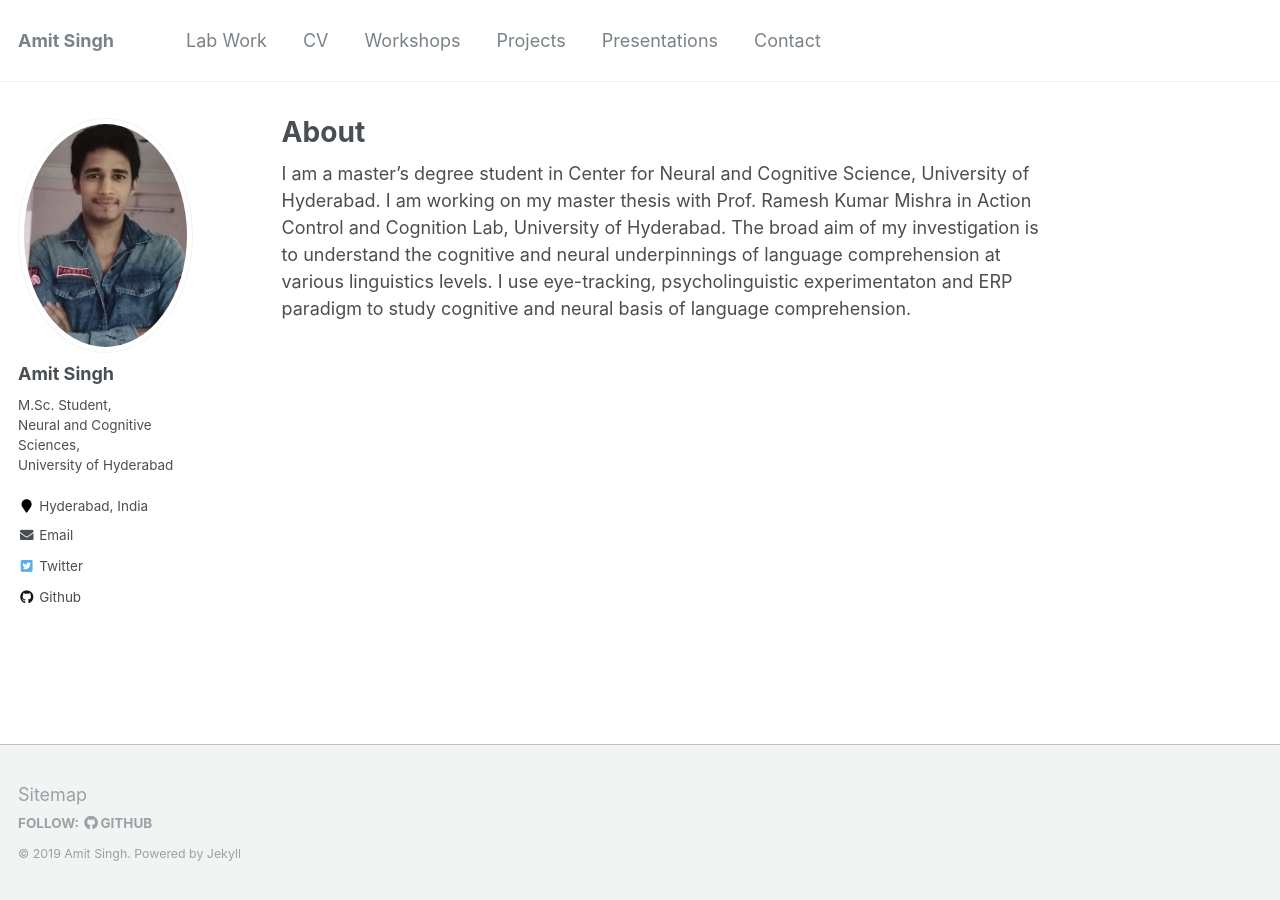
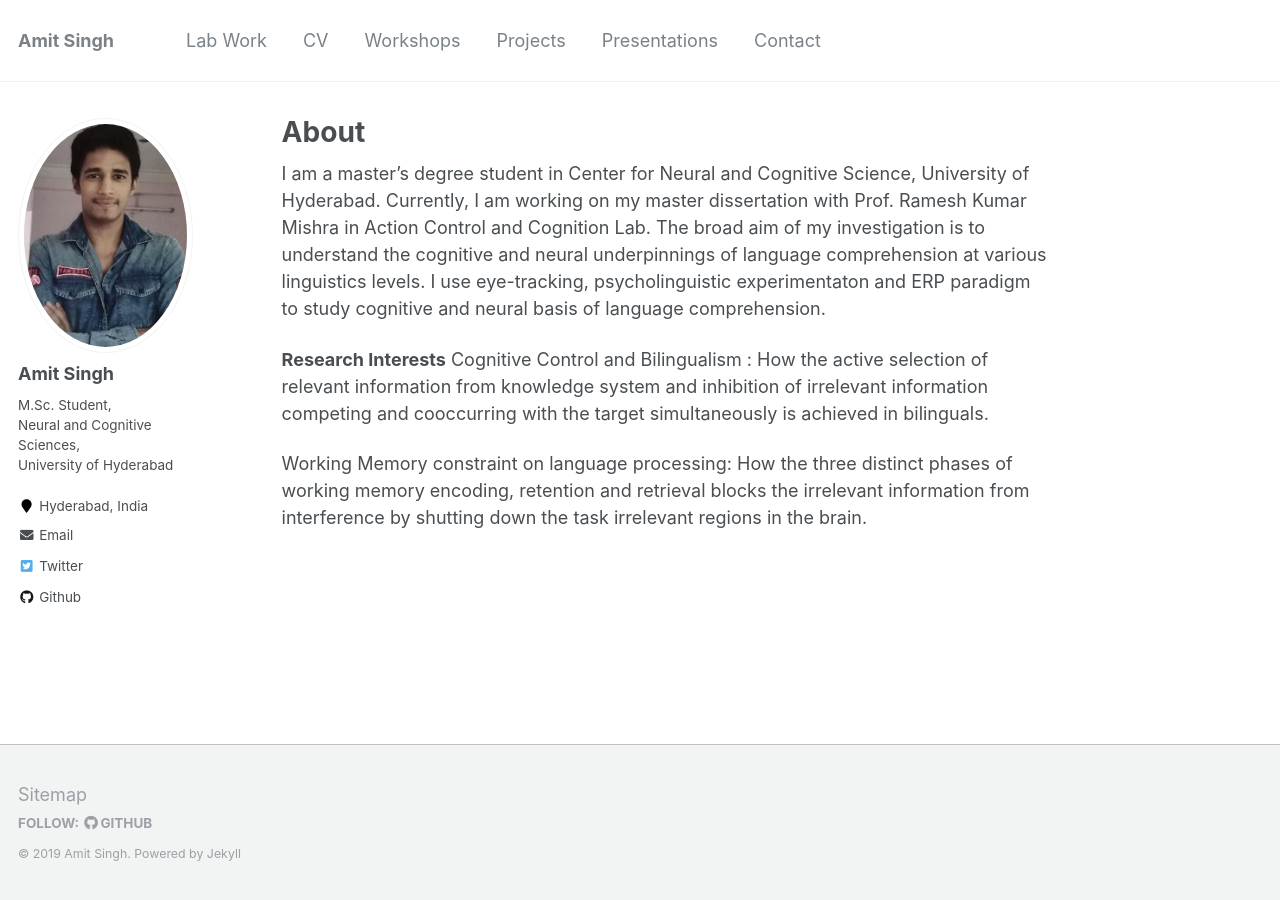
Before and after one commit to amits1ngh/amits1ngh.github.io, a Jekyll site: the page built from _pages/about.md, in a window 1280 px wide. Built offline with Jekyll 4.4.1, drawn with Linux system fonts in a browser that asks for light colours.

Commit message:
Update about.md

```diff
--- a/_pages/about.md
+++ b/_pages/about.md
@@ -7,4 +7,9 @@ redirect_from:
   - /about/
   - /about.html
 ---
-I am a master's degree student in Center for Neural and Cognitive Science, University of Hyderabad. I am working on my master thesis with Prof. Ramesh Kumar Mishra in Action Control and Cognition Lab, University of Hyderabad. The broad aim of my investigation is to understand the cognitive and neural underpinnings of language comprehension at various linguistics levels. I use eye-tracking, psycholinguistic experimentaton and ERP paradigm to study cognitive and neural basis of language comprehension.
+I am a master's degree student in Center for Neural and Cognitive Science, University of Hyderabad. Currently, I am working on my master dissertation with Prof. Ramesh Kumar Mishra in Action Control and Cognition Lab. The broad aim of my investigation is to understand the cognitive and neural underpinnings of language comprehension at various linguistics levels. I use eye-tracking, psycholinguistic experimentaton and ERP paradigm to study cognitive and neural basis of language comprehension.
+
+**Research Interests**
+Cognitive Control and Bilingualism : How the active selection of relevant information from knowledge system and inhibition of irrelevant information competing and cooccurring with the target simultaneously is achieved in bilinguals.
+
+Working Memory constraint on language processing: How the three distinct phases of working memory encoding, retention and retrieval blocks the irrelevant information from interference by shutting down the task irrelevant regions in the brain.
```
